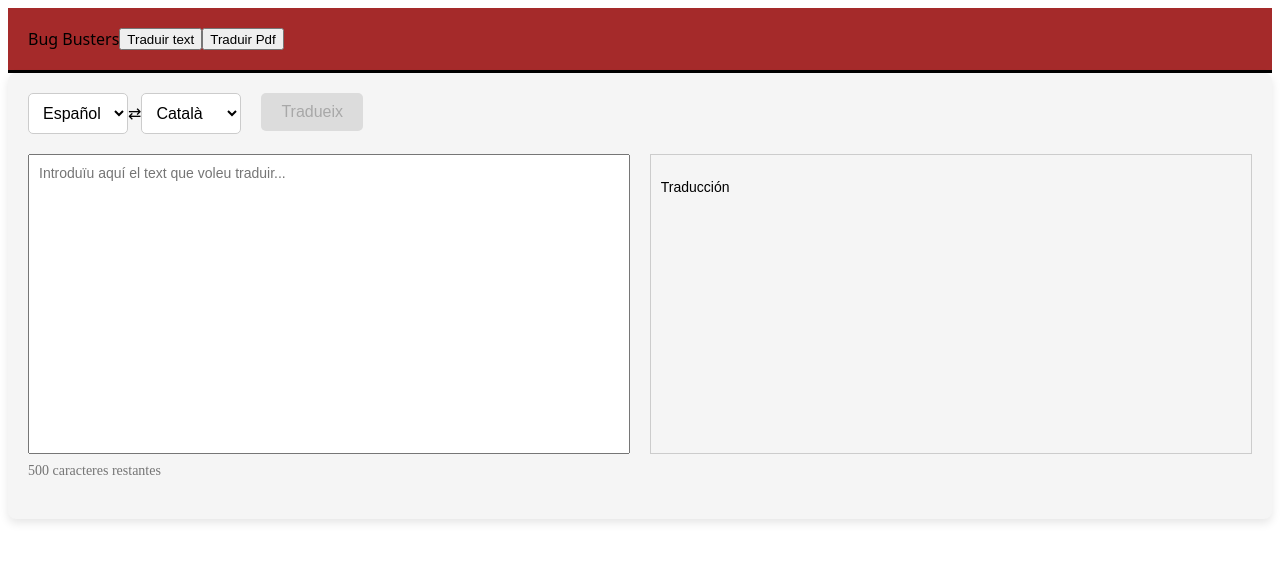
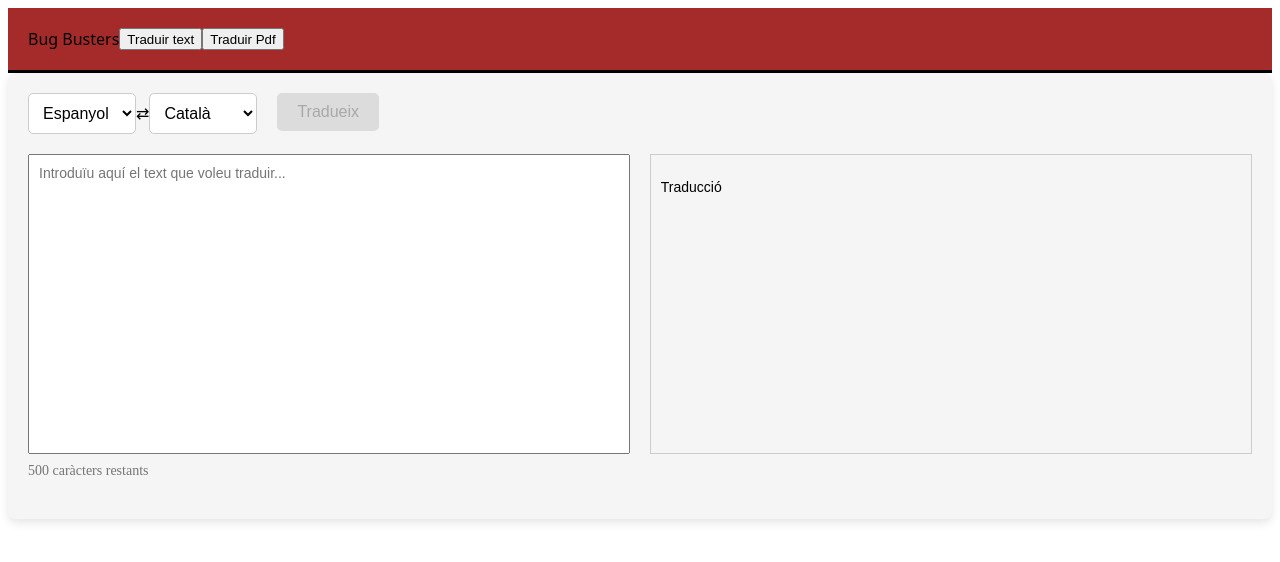
Before and after one commit to kilianark/AinaHack, an Angular app in the folder angular-front/: page /translate_text in a window 1280 px wide. Shown: the top 562 px of the page. Built offline with nearby package versions, Linux system fonts and the light colour scheme.

Commit message:
fixing language on layout

```diff
--- a/angular-front/src/app/pages/traductor-text/traductor-text.component.html
+++ b/angular-front/src/app/pages/traductor-text/traductor-text.component.html
@@ -4,14 +4,14 @@
         <div class="buttons-container">
         <div class="language-selector">
             <select formControlName="sourceLanguage">
-                <option value="es">Español</option>
-                <option value="en">Inglés</option>
+                <option value="es">Espanyol</option>
+                <option value="en">Anglès</option>
                 <option value="cat">Català</option>
             </select>
             <span class="swap-icon">⇄</span>
             <select formControlName="targetLanguage">
-                <option value="es">Español</option>
-                <option value="en">Inglés</option>
+                <option value="es">Espanyol</option>
+                <option value="en">Anglès</option>
                 <option value="cat">Català</option>
             </select>
              <!-- Botón de traducir -->
@@ -25,11 +25,11 @@
         <div class="translation-panel">
             <div class="input-container">
                 <textarea formControlName="text" maxlength="500" placeholder="Introduïu aquí el text que voleu traduir..."></textarea>
-                <small>{{ 500 - traductorForm.get('text')?.value.length || 500 }} caracteres restantes</small>
+                <small>{{ 500 - traductorForm.get('text')?.value.length || 500 }} caràcters restants</small>
             </div>
 
             <div class="output-container">
-                <p>{{ translatedText || 'Traducción' }}</p>
+                <p>{{ translatedText || 'Traducció' }}</p>
             </div>
         </div>
 
```
